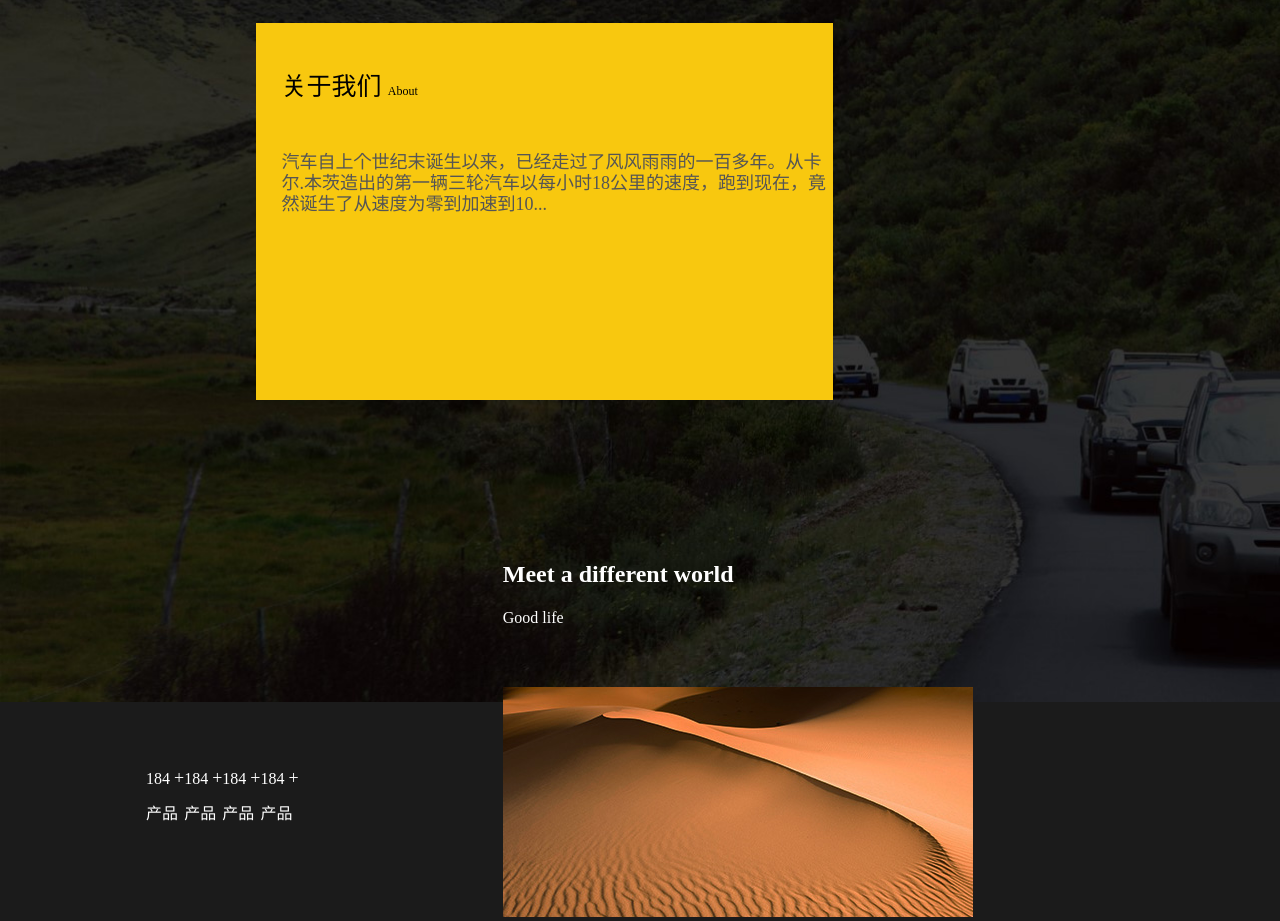
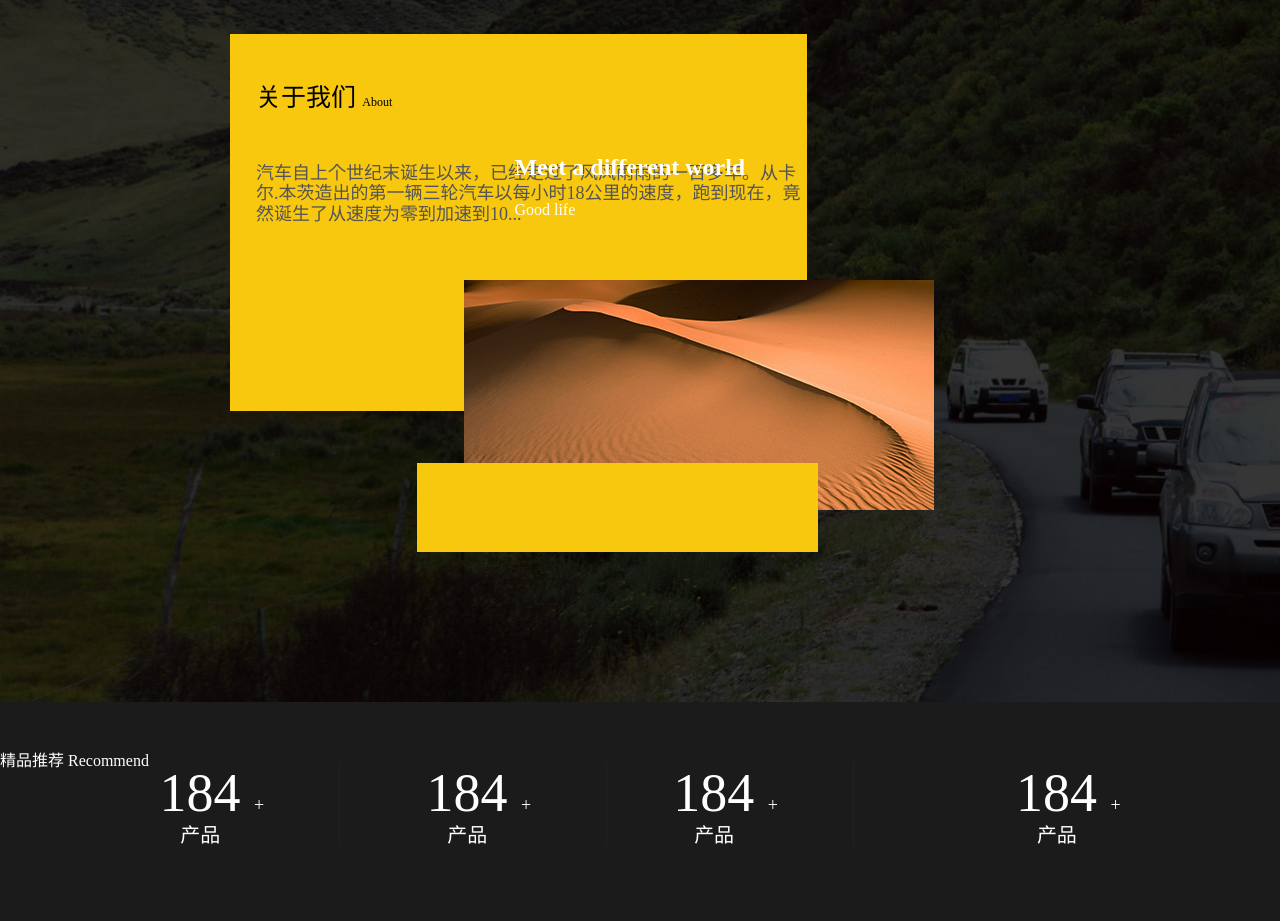
Before and after one commit to zackboys/item_one, a plain HTML site: page public/index.html in a window 1280 px wide. Shown: the part 720-1641 px from the top of the page. After the commit the page ends 1567 px from the top, so only its background shows below. Drawn offline with Linux system fonts and the light colour scheme.

Commit message:
首页编写

```diff
--- a/public/css/common.css
+++ b/public/css/common.css
@@ -9,3 +9,4 @@ ul{list-style: none}
 .font_size_little{font-size:12px}
 .font_size_mediume{font-size:18px}
 .font_size_big{font-size:25px}
+.font_size_h{font-size:45px}
--- a/public/css/index.css
+++ b/public/css/index.css
@@ -1,3 +1,8 @@
+
+/* 轮播图 */
+
+
+
 
 
 /* 展示 */
@@ -10,16 +15,25 @@
 
 
 /* 关于我们 */
-#about{height:768px;background-image: url(../img/wKgBS1rVURWAVAR_AAX7NXmtAD8820.jpg);background-size: cover}
-.about_left{width:577px;height:377px;padding-left:2%;background:#f8c80f;color:#000;float:left;margin-left:20%;margin-top: 7%;}
+#about{height:768px;background-image: url(../img/wKgBS1rVURWAVAR_AAX7NXmtAD8820.jpg);background-size: cover;position: relative;}
+.about_left{width:577px;height:377px;padding-left:2%;background:#f8c80f;color:#000;position: absolute;top:100px;left:18%;}
 .about_left_top{margin:50px 0}
 .about_left_content{color:#555555}
 
-.about_right{float:right;width:470px;margin-top:11%;margin-right:24%;margin-left:-5%;}
-.about_right_top{margin-bottom: 60px;}
+.about_right{width:470px;position: absolute;top:200px;right:27%;}
+.about_right img{z-index:10}
+.about_right_top{margin-bottom: 60px;padding-left:50px;}
+.about_right_bottom{width:401px;height:89px;background:#f8c80f;position: absolute;bottom:-10%;left:-10%;}
 
 /* 数据 */
 #data{background:rgba(33, 33, 33,1)}
-.data{width:1068px;margin:50px auto}
-.data_li{float:left;}
-.data_li_span{font-size: 30px;}
+.data{width:1068px;margin:50px auto;position: relative;}
+.data ul li{position: absolute;top:10px}
+.data_li1{left:5%;border-right:1px solid rgb(33,33, 33);padding-right:7%;}
+.data_li2{left:30%;border-right:1px solid rgb(33,33, 33);padding-right:7%;}
+.data_li3{right:30%;border-right:1px solid rgb(33,33, 33);padding-right:7%;}
+.data_li4{right:5%}
+.data_li_span{font-size:54px;margin:0;}
+.data_li_span+ p{font-size: 20px;margin:0;margin-left:20%;}
+
+/* 精品推荐 */
--- a/public/index.html
+++ b/public/index.html
@@ -26,7 +26,6 @@
   </div>
 
 <!-- 轮播图 -->
-
 
 <!-- 展示 -->
 <div id="products">
@@ -68,13 +67,16 @@
       </p>
     </div>
     <div class="about_right">
+      <div class="about_right_bottom"></div>
       <div class="about_right_top">
         <h2 calss="m-0">
           Meet a different world  <br>
         </h2>
         <p>Good life</p>
       </div>
-      <img src="img/wKgBS1rTSfqAfWk8AACUmjso9J4351.jpg" alt="">
+      <a href="#">
+        <img src="img/wKgBS1rTSfqAfWk8AACUmjso9J4351.jpg" alt="">
+      </a>
     </div>
   </div>
 
@@ -82,26 +84,26 @@
   <div id="data">
     <div class="data">
       <ul>
-        <li class="data_li">
-           <p calss="data_li_span">184
+        <li class="data_li1">
+           <p class="data_li_span">184
               <span class="font_size_mediume">+</span>
             </p>
             <p>产品</p>
         </li>
-        <li class="data_li">
-          <p calss="data_li_span">184
+        <li class="data_li2">
+          <p class="data_li_span">184
               <span class="font_size_mediume">+</span>
             </p>
             <p>产品</p>
         </li>
-        <li class="data_li">
-          <p calss="data_li_span">184
+        <li class="data_li3">
+          <p class="data_li_span">184
               <span class="font_size_mediume">+</span>
             </p>
             <p>产品</p>
         </li>
-        <li class="data_li">
-            <p calss="data_li_span">184
+        <li class="data_li4">
+            <p class="data_li_span">184
               <span class="font_size_mediume">+</span>
             </p>
             <p>产品</p>
@@ -111,8 +113,16 @@
     </div>
   </div>
 
+<!-- 精品推荐 -->
+  <div id=recommend>
+    <p>精品推荐
+      <span>Recommend</span>
+    </p>
+    <div>
 
+    </div>
 
+  </div>
 
 
 
```
Also changed, not shown: public/img/wKgBS1rPdQKAIjAbAAGIDYJ8YnY842.png (deleted).
